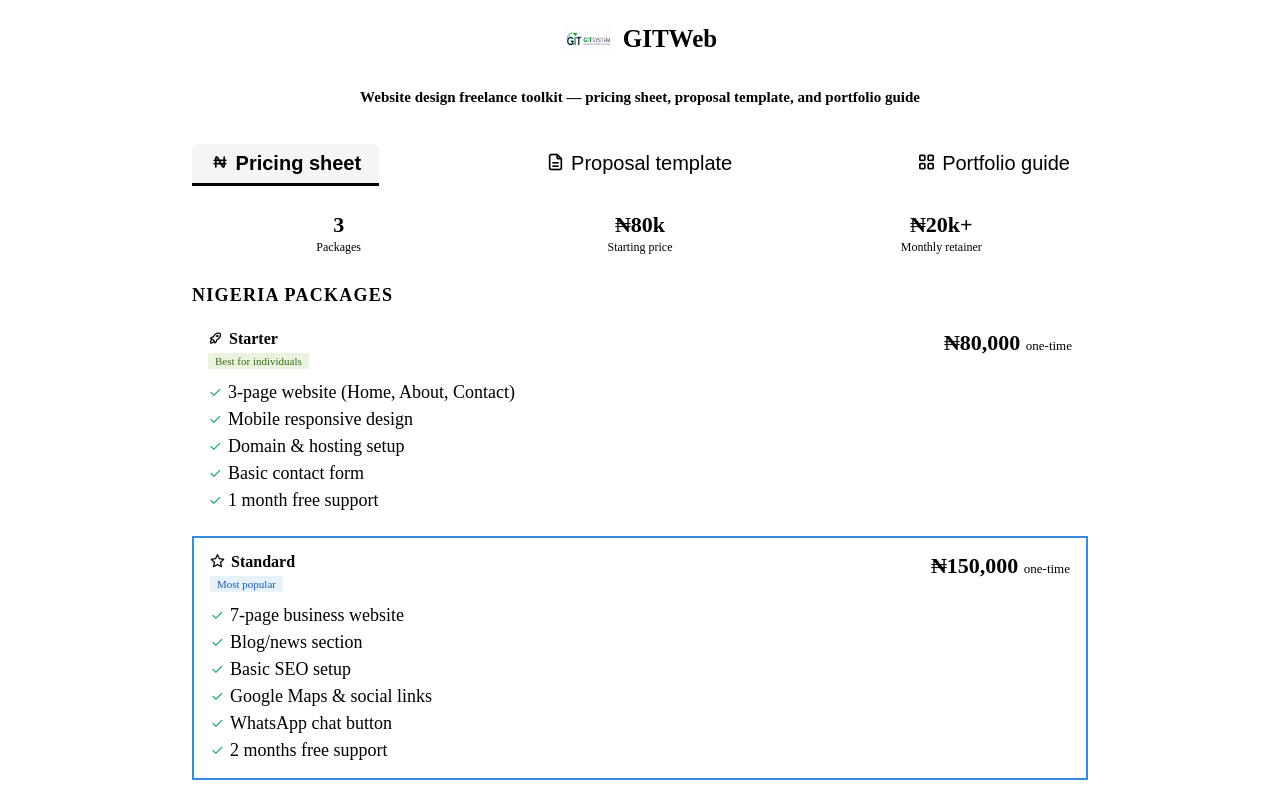
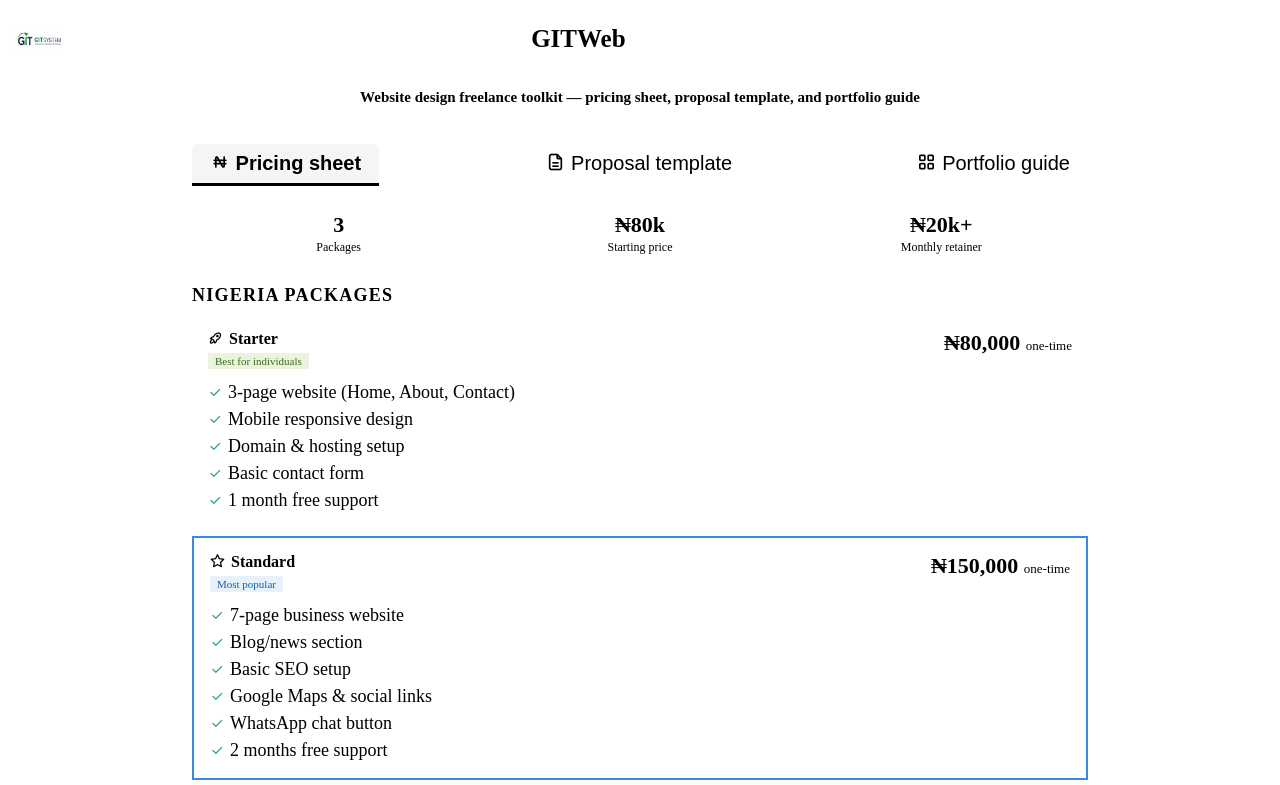
Before and after one commit to donaldDaboiku/gitweb, a plain HTML site: page index.html in a window 1280 px wide. Shown: the top 785 px of the page. Drawn offline with Linux system fonts and the light colour scheme.

Commit message:
header logo fix

```diff
--- a/gitweb.css
+++ b/gitweb.css
@@ -29,10 +29,11 @@
 }
 
 .logo {
-    font-size: 25px;
+    font-size: 45px;
     display: flex;
     align-items: center;
-    justify-content: center;
+    justify-content: space-between;
+    width: 50%;
     gap: 10px;
     padding: 0.9rem;
     border: 0.5px solid var(--color-border-tertiary);
```
